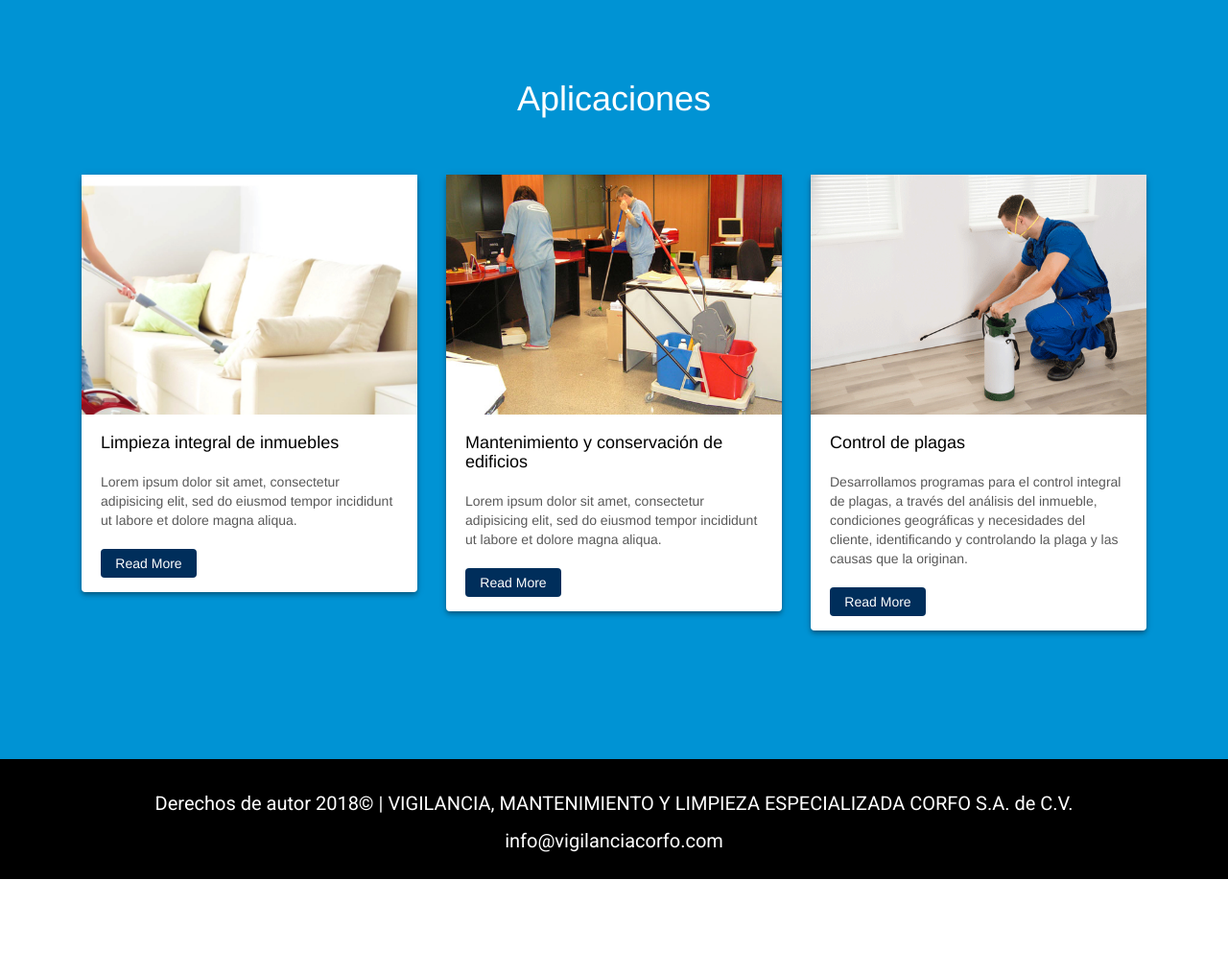
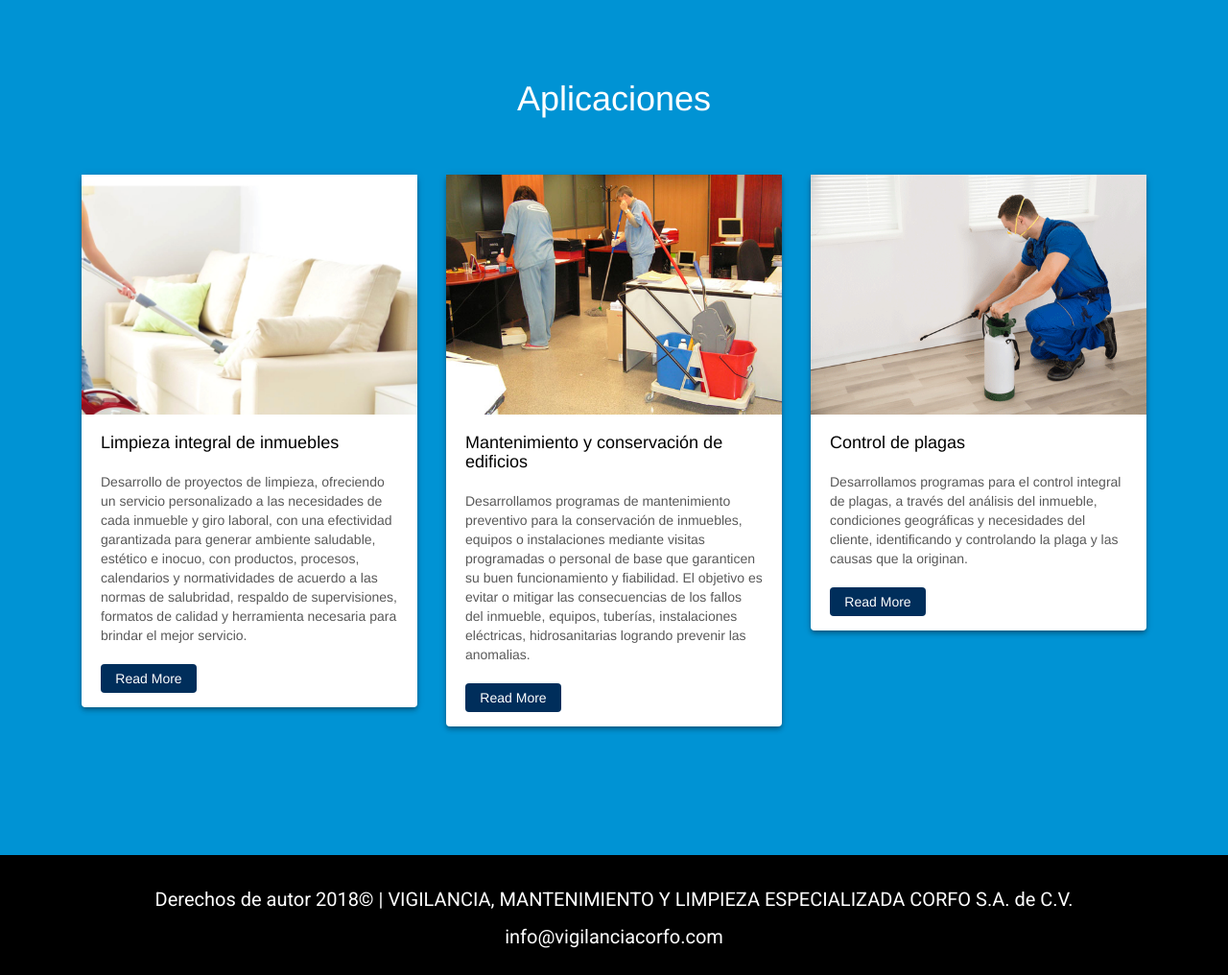
Before and after one commit to esteban1234/corfo, a PHP site: page / in a window 1280 px wide. Shown: the part 1131-2147 px from the top of the page at 96% size. Before the commit the page ends 2047 px from the top, so only its background shows below. Run offline with PHP 8.4, Linux system fonts and the light colour scheme.

Commit message:
mas cambios

```diff
--- a/index.php
+++ b/index.php
@@ -78,7 +78,7 @@
 	                        	<!-- <img src="img/limpieza.jpg"> -->
 	                        </div>
 	                        <h4>Limpieza integral de inmuebles</h4>
-	                        <p>Lorem ipsum dolor sit amet, consectetur adipisicing elit, sed do eiusmod tempor incididunt ut labore et dolore magna aliqua.</p>
+	                        <p>Desarrollo de proyectos de limpieza, ofreciendo un servicio personalizado a las necesidades de cada inmueble y giro laboral, con una efectividad garantizada para generar ambiente saludable, estético e inocuo, con productos, procesos, calendarios y normatividades de acuerdo a las normas de salubridad, respaldo de supervisiones, formatos de calidad y herramienta necesaria para brindar el mejor servicio.</p>
 	                        <a href="blog-ici.html" class="blue-button">Read More</a>
 	                    </div>
 	                </div>
@@ -90,7 +90,7 @@
 	                        	<!-- <img src="img/limpieza.jpg"> -->
 	                        </div>
 	                        <h4>Mantenimiento y conservación de edificios</h4>
-	                        <p>Lorem ipsum dolor sit amet, consectetur adipisicing elit, sed do eiusmod tempor incididunt ut labore et dolore magna aliqua.</p>
+	                        <p>Desarrollamos programas de mantenimiento preventivo para la conservación de inmuebles, equipos o instalaciones mediante visitas programadas o personal de base que garanticen su buen funcionamiento y fiabilidad. El objetivo es evitar o mitigar las consecuencias de los fallos del inmueble, equipos, tuberías, instalaciones eléctricas, hidrosanitarias logrando prevenir las anomalias.</p>
 	                        <a href="blog-ici.html" class="blue-button">Read More</a>
 	                    </div>
 	                </div>
```
